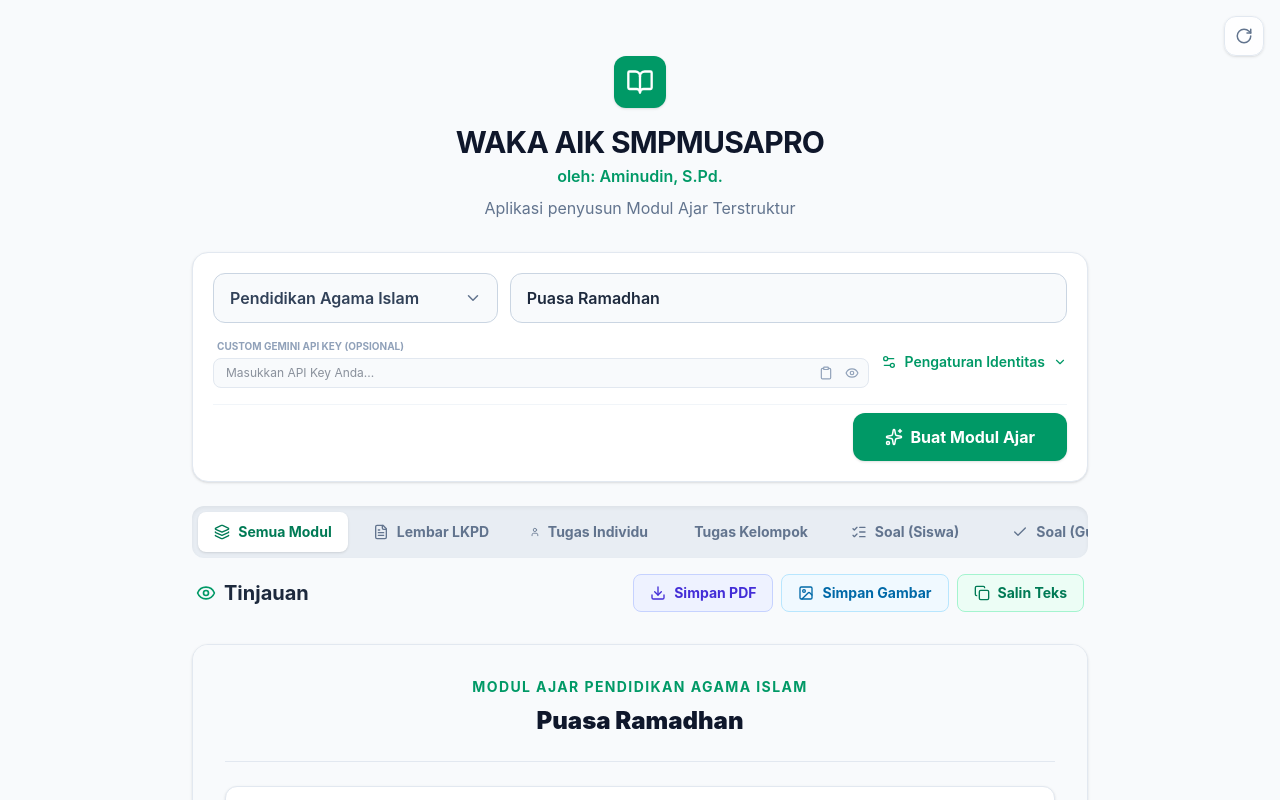
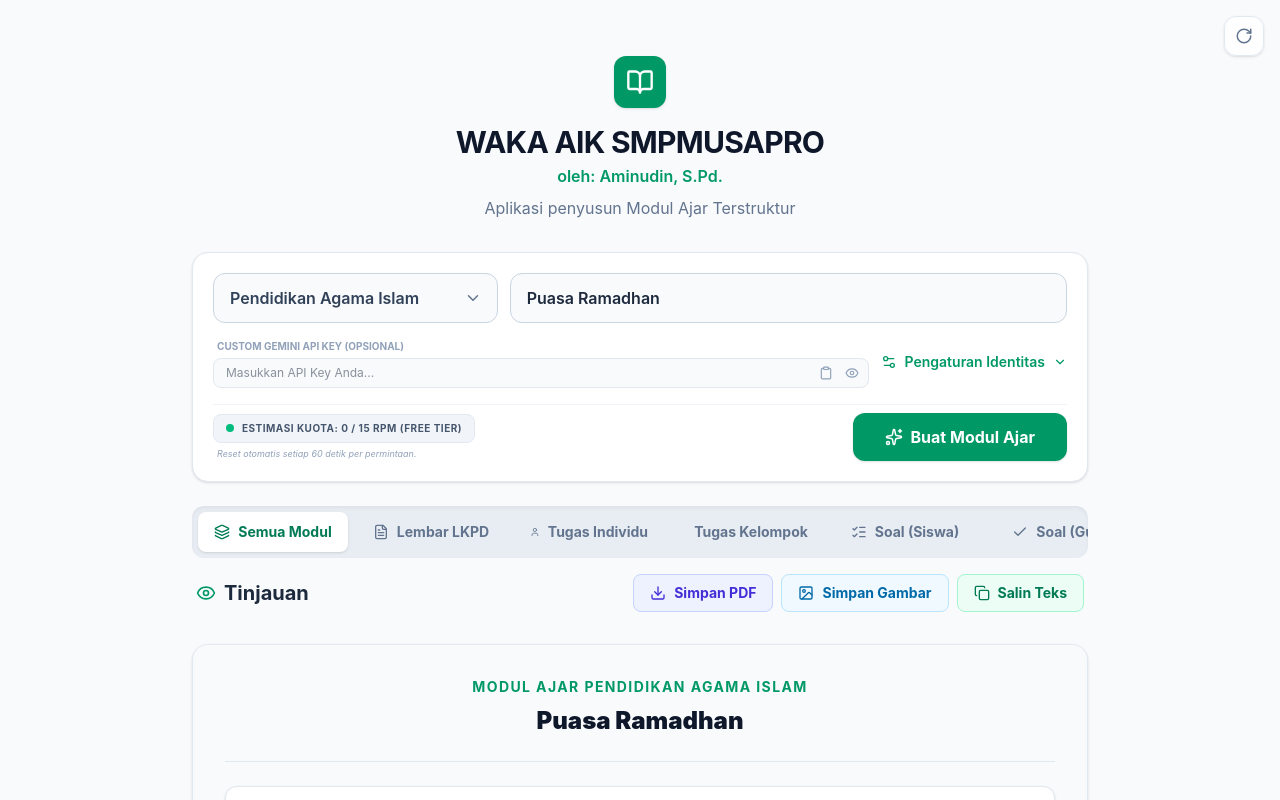
Before and after one commit to aminudin0893/Materimu, a React (Vite) app: page / in a window 1280 px wide. Shown: the top 800 px of the page. Built offline with nearby package versions, Linux system fonts and the light colour scheme.

Commit message:
feat: Add number of questions setting
Introduces a new state variable `numQuestions` to control the number of questions generated by the AI. This value is saved in local storage and is included in the modul metadata.

```diff
--- a/src/App.tsx
+++ b/src/App.tsx
@@ -38,6 +38,8 @@ export default function App() {
 
   const [expandedSubtopics, setExpandedSubtopics] = useState<number[]>([]);
   const [expandAll, setExpandAll] = useState(false);
+  const [numQuestions, setNumQuestions] = useState(5);
+  const [requestHistory, setRequestHistory] = useState<number[]>([]);
   const [customApiKey, setCustomApiKey] = useState('');
   const [showApiKey, setShowApiKey] = useState(false);
 
@@ -59,6 +61,7 @@ export default function App() {
         if (m.tahunAjaran) setTahunAjaran(m.tahunAjaran);
         if (m.alokasiWaktu) setAlokasiWaktu(m.alokasiWaktu);
         if (m.subject) setSubject(m.subject);
+        if (m.numQuestions) setNumQuestions(m.numQuestions);
       } catch (e) {}
     }
 
@@ -83,9 +86,9 @@ export default function App() {
   }, [customApiKey]);
 
   useEffect(() => {
-    const metadata = { namaPenyusun, kelas, semester, tahunAjaran, alokasiWaktu, subject };
+    const metadata = { namaPenyusun, kelas, semester, tahunAjaran, alokasiWaktu, subject, numQuestions };
     localStorage.setItem('modul_metadata', JSON.stringify(metadata));
-  }, [namaPenyusun, kelas, semester, tahunAjaran, alokasiWaktu, subject]);
+  }, [namaPenyusun, kelas, semester, tahunAjaran, alokasiWaktu, subject, numQuestions]);
 
   useEffect(() => {
     if (result && result !== initialData) {
@@ -108,6 +111,20 @@ export default function App() {
       document.removeEventListener("mousedown", handleClickOutside);
     }
   }, []);
+
+  useEffect(() => {
+    if (requestHistory.length > 0) {
+      const interval = setInterval(() => {
+        const now = Date.now();
+        const oneMinuteAgo = now - 60000;
+        const filtered = requestHistory.filter(t => t > oneMinuteAgo);
+        if (filtered.length !== requestHistory.length) {
+          setRequestHistory(filtered);
+        }
+      }, 5000);
+      return () => clearInterval(interval);
+    }
+  }, [requestHistory]);
 
   const resetAllStates = () => {
     setIsLoading(false);
@@ -133,6 +150,20 @@ export default function App() {
     }
     const ai = new GoogleGenAI({ apiKey });
 
+    // Update request history
+    const now = Date.now();
+    const oneMinuteAgo = now - 60000;
+    const currentRPM = requestHistory.filter(t => t > oneMinuteAgo).length;
+
+    if (currentRPM >= 15) {
+      setError('Batas kuota gratis (15 RPM) tercapai. Silakan tunggu beberapa saat sebelum membuat modul lagi.');
+      setIsLoading(false);
+      return;
+    }
+
+    const updatedHistory = [...requestHistory.filter(t => t > oneMinuteAgo), now];
+    setRequestHistory(updatedHistory);
+
     const ismubaSubjects = ['Kemuhammadiyahan', 'Al-Islam', 'Bahasa Arab'];
     const instruksiPendekatan = ismubaSubjects.includes(subject)
       ? "3. Wajib ada penjabaran 'Pendekatan Kurikulum ISMUBA' (Integrasi Al-Islam, Kemuhammadiyahan, dan Bahasa Arab) pada bagian pendekatanKhusus."
@@ -156,7 +187,7 @@ export default function App() {
           9. Sub-topik min 3.
           10. LKPD.
           11. Tugas Individu & Kelompok.
-          12. 5 Soal PG + Kunci.
+          12. ${numQuestions} Soal PG + Kunci.
           13. Instrumen Penilaian rinci.
           14. KELUARKAN HANYA JSON VALID. JANGAN ADA TEKS LAIN DI LUAR JSON.
           PENTING: Pastikan seluruh konten lengkap namun tetap efisien dalam penggunaan kata agar tidak terputus di tengah jalan.`,
@@ -332,25 +363,33 @@ export default function App() {
         let dynamicScale = 1.2; // Start with a lower scale for better stability
         if (elementHeight > 5000) dynamicScale = 1.0;
         if (elementHeight > 10000) dynamicScale = 0.8;
+        if (elementHeight > 15000) dynamicScale = 0.6;
 
         const opt = {
           margin: [10, 10, 10, 10],
           filename: fileName,
-          image: { type: 'jpeg', quality: 0.90 }, // Slightly lower quality for better memory handling
+          image: { type: 'jpeg', quality: 0.90 },
           html2canvas: {
             scale: dynamicScale,
             useCORS: true,
-            letterRendering: true,
-            scrollY: 0,
             logging: false,
             backgroundColor: '#ffffff',
-            allowTaint: true
+            removeContainer: true,
+            onclone: (clonedDoc: Document) => {
+              const clonedElement = clonedDoc.getElementById('modul-ajar-content');
+              if (clonedElement) {
+                // Remove any elements that shouldn't be in the PDF
+                const toRemove = clonedElement.querySelectorAll('.no-print, button, .export-exclude');
+                toRemove.forEach(el => el.remove());
+                clonedElement.style.padding = '20px';
+              }
+            }
           },
           jsPDF: { unit: 'mm', format: 'a4', orientation: 'portrait', compress: true },
-          pagebreak: { mode: ['css', 'legacy'] }
+          pagebreak: { mode: ['css', 'legacy'], before: '.page-break' }
         };
 
-        // Execute html2pdf with a more robust chain
+        // Execute html2pdf
         html2pdf().set(opt).from(element).toPdf().get('pdf').then((pdf: any) => {
           pdf.save();
           clearTimeout(safetyTimeout);
@@ -360,7 +399,8 @@ export default function App() {
           setExportTarget('all');
           element.style.width = originalWidth;
           element.style.maxWidth = originalMaxWidth;
-        }).catch((err: any) => {
+        })
+        .catch((err: any) => {
           clearTimeout(safetyTimeout);
           console.error("Error creating PDF", err);
           setError("Gagal membuat PDF. Dokumen mungkin terlalu besar. Silakan gunakan fitur 'Cetak Langsung (Print)' sebagai alternatif.");
@@ -443,7 +483,8 @@ export default function App() {
         const elementHeight = element.scrollHeight;
         let dynamicScale = 1.2;
         if (elementHeight > 5000) dynamicScale = 1.0;
-        if (elementHeight > 10000) dynamicScale = 0.8;
+        if (elementHeight > 10000) dynamicScale = 0.7; // Lower scale for very long documents
+        if (elementHeight > 15000) dynamicScale = 0.5; // Extreme reduction for stability
 
         // Use html2canvas from the window object (loaded via html2pdf bundle)
         const html2canvasLib = (window as any).html2canvas;
@@ -454,20 +495,38 @@ export default function App() {
           windowWidth: 900,
           logging: false,
           backgroundColor: '#ffffff',
-          scrollY: 0
+          scrollY: 0,
+          onclone: (clonedDoc: Document) => {
+            const clonedElement = clonedDoc.getElementById('modul-ajar-content');
+            if (clonedElement) {
+              const toRemove = clonedElement.querySelectorAll('.no-print, button, .export-exclude');
+              toRemove.forEach(el => el.remove());
+            }
+          }
         }).then((canvas: HTMLCanvasElement) => {
           clearTimeout(safetyTimeout);
 
-          const imgData = canvas.toDataURL('image/jpeg', 0.9);
+          // Use toBlob for better stability with large images
+          canvas.toBlob((blob) => {
+            if (blob) {
+              const url = URL.createObjectURL(blob);
               const link = document.createElement('a');
               link.download = `${prefix}_${subjectSafeName}_${result.judulMateri.replace(/\s+/g, '_')}.jpg`;
-          link.href = imgData;
+              link.href = url;
               link.click();
+
+              // Cleanup URL object
+              setTimeout(() => URL.revokeObjectURL(url), 100);
+            } else {
+              setError("Gagal membuat data gambar. Dokumen mungkin terlalu besar.");
+            }
 
             setIsJpgLoading(false);
             setExpandAll(false);
             setIsExportingMode(false);
             setExportTarget('all');
+          }, 'image/jpeg', 0.9);
+
         }).catch((err: any) => {
           clearTimeout(safetyTimeout);
           console.error("JPG Export Error:", err);
@@ -672,11 +731,21 @@ export default function App() {
                     <div><label className="block text-xs font-bold text-slate-500 uppercase mb-1">Fase / Kelas</label><select value={kelas} onChange={e=>setKelas(e.target.value)} className="w-full px-3 py-2 border border-slate-300 rounded-lg text-sm bg-white"><option value="Fase A - Kelas I/II">Fase A - Kelas I/II</option><option value="Fase B - Kelas III/IV">Fase B - Kelas III/IV</option><option value="Fase C - Kelas V/VI">Fase C - Kelas V/VI</option><option value="Fase D - Kelas VII">Fase D - Kelas VII</option><option value="Fase D - Kelas VIII">Fase D - Kelas VIII</option><option value="Fase D - Kelas IX">Fase D - Kelas IX</option><option value="Fase E - Kelas X">Fase E - Kelas X</option><option value="Fase F - Kelas XI/XII">Fase F - Kelas XI/XII</option></select></div>
                     <div><label className="block text-xs font-bold text-slate-500 uppercase mb-1">Semester</label><select value={semester} onChange={e=>setSemester(e.target.value)} className="w-full px-3 py-2 border border-slate-300 rounded-lg text-sm bg-white"><option value="Ganjil">Ganjil</option><option value="Genap">Genap</option></select></div>
                     <div><label className="block text-xs font-bold text-slate-500 uppercase mb-1">Tahun Ajaran</label><input type="text" value={tahunAjaran} onChange={e=>setTahunAjaran(e.target.value)} className="w-full px-3 py-2 border border-slate-300 rounded-lg text-sm" /></div>
+                    <div><label className="block text-xs font-bold text-slate-500 uppercase mb-1">Jumlah Soal Evaluasi</label><input type="number" min="1" max="50" value={numQuestions} onChange={e=>setNumQuestions(parseInt(e.target.value) || 1)} className="w-full px-3 py-2 border border-slate-300 rounded-lg text-sm" /></div>
                     <div className="md:col-span-2"><label className="block text-xs font-bold text-slate-500 uppercase mb-1">Alokasi Waktu</label><input type="text" value={alokasiWaktu} onChange={e=>setAlokasiWaktu(e.target.value)} className="w-full px-3 py-2 border border-slate-300 rounded-lg text-sm" /></div>
                   </div>
                 )}
 
-              <div className="pt-2 border-t border-slate-100 flex justify-end">
+              <div className="pt-2 border-t border-slate-100 flex flex-col md:flex-row items-center justify-between gap-4">
+                <div className="flex flex-col items-start gap-1">
+                  <div className="flex items-center gap-2 px-3 py-1.5 bg-slate-100 rounded-lg border border-slate-200">
+                    <div className={`w-2 h-2 rounded-full ${requestHistory.filter(t => t > Date.now() - 60000).length >= 12 ? 'bg-amber-500 animate-pulse' : 'bg-emerald-500'}`}></div>
+                    <span className="text-[10px] font-bold text-slate-600 uppercase tracking-wider">
+                      Estimasi Kuota: {requestHistory.filter(t => t > Date.now() - 60000).length} / 15 RPM (Free Tier)
+                    </span>
+                  </div>
+                  <p className="text-[9px] text-slate-400 ml-1 italic">Reset otomatis setiap 60 detik per permintaan.</p>
+                </div>
                 <button
                   type="submit"
                   disabled={isLoading || isPdfLoading || isJpgLoading || !topic.trim()}
```
Lines whose indentation alone changed are shown as unchanged.
